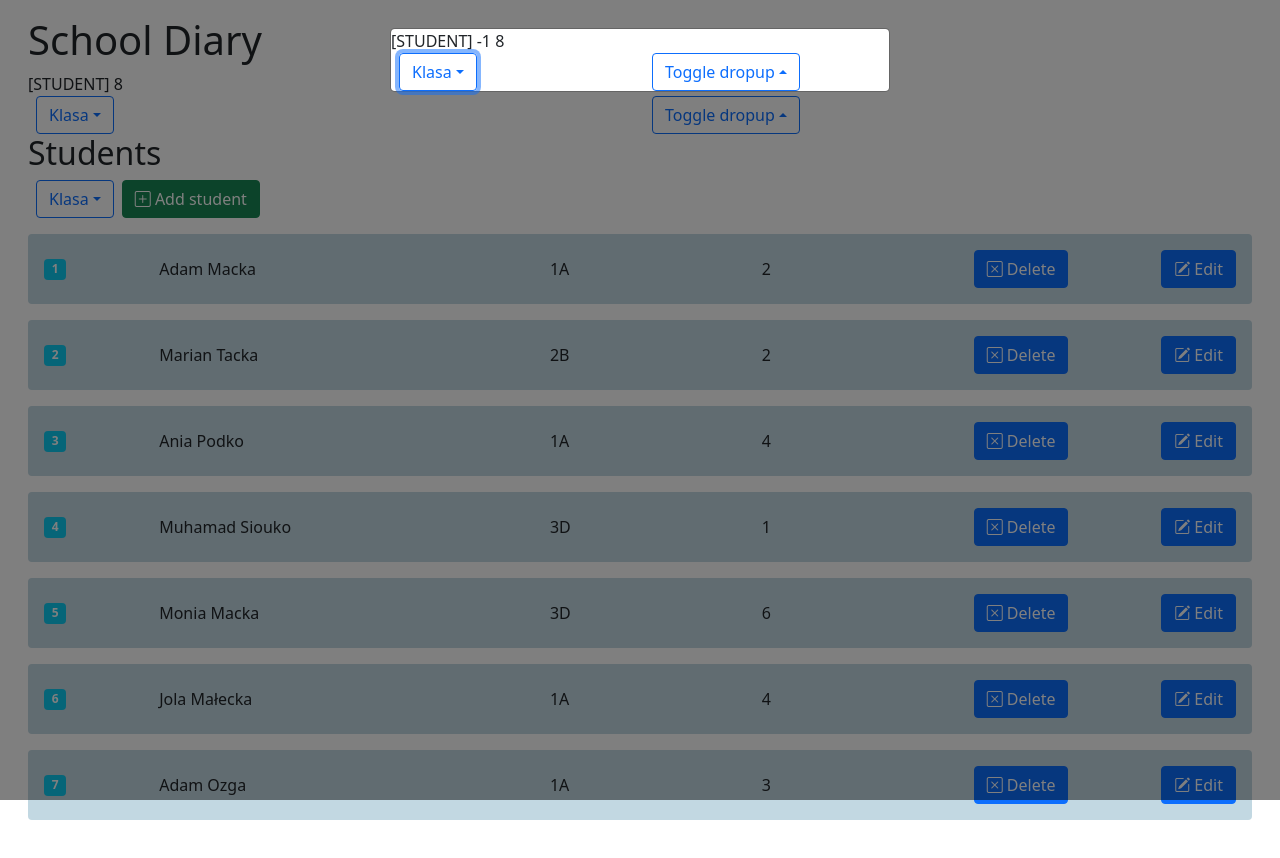
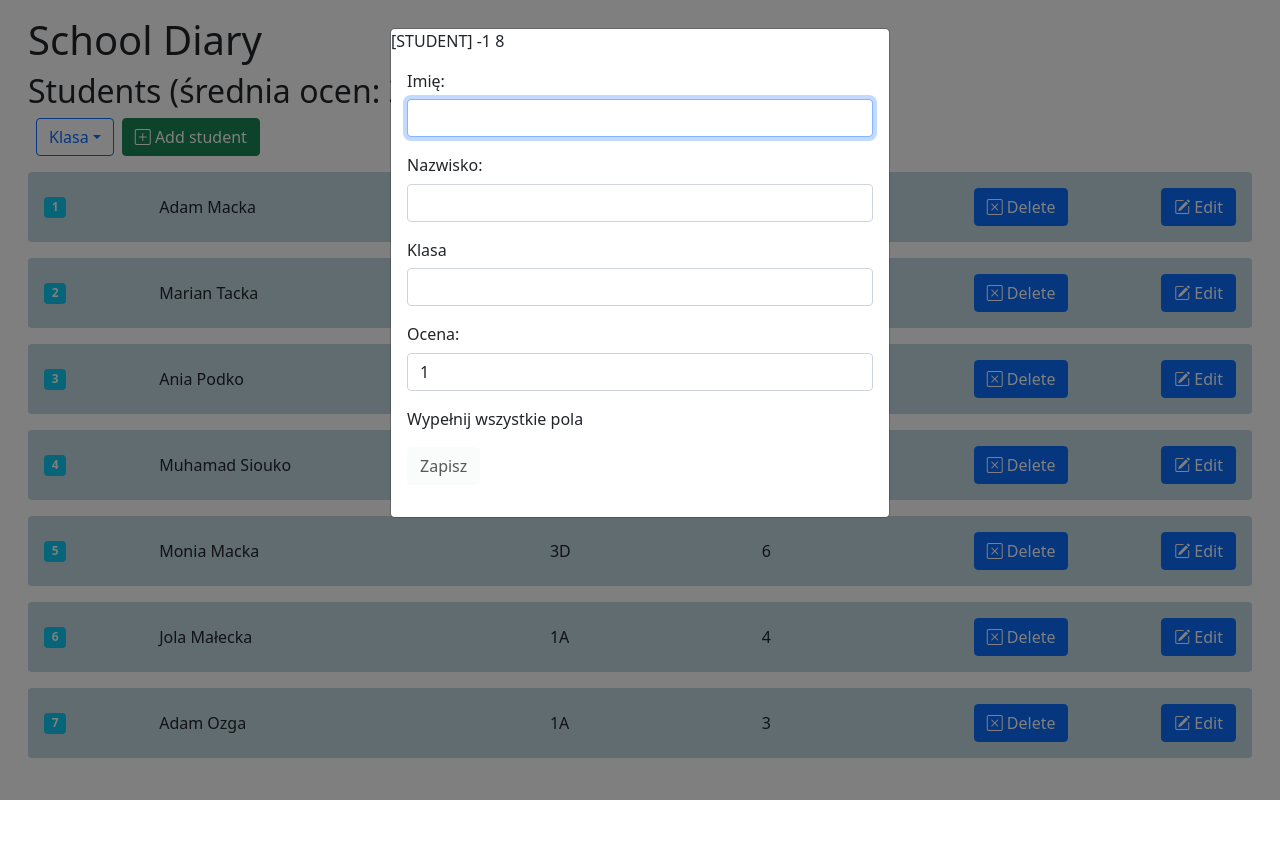
Before and after one commit to gmush/angular-ivy-xunrj4, an Angular app: page / in a window 1280 px wide. Both pictures are taken after a click on the button "Add student". Shown: the top 858 px of the page. After the commit the page ends 806 px from the top, so only its background shows below. Built offline with nearby package versions, Linux system fonts and the light colour scheme.

Commit message:
8 files modified

```diff
--- a/src/app/app.component.html
+++ b/src/app/app.component.html
@@ -1,5 +1,4 @@
 <div class="container-fluid">
   <h1>{{ name }}</h1>
-  <app-student></app-student>
   <app-students></app-students>
 </div>
--- a/src/app/app.module.ts
+++ b/src/app/app.module.ts
@@ -1,5 +1,6 @@
 import { NgModule } from '@angular/core';
 import { BrowserModule } from '@angular/platform-browser';
+import { ReactiveFormsModule } from '@angular/forms';
 import { FormsModule } from '@angular/forms';
 
 import { AppComponent } from './app.component';
@@ -9,7 +10,7 @@ import { StudentsComponent } from './students/students.component';
 import { NgbModule } from '@ng-bootstrap/ng-bootstrap';
 
 @NgModule({
-  imports: [BrowserModule, FormsModule, NgbModule],
+  imports: [BrowserModule, FormsModule, NgbModule, ReactiveFormsModule],
   declarations: [AppComponent, StudentComponent, StudentsComponent],
   bootstrap: [AppComponent]
 })
--- a/src/app/services/student.service.ts
+++ b/src/app/services/student.service.ts
@@ -39,4 +39,13 @@ export class StudentService {
   deleteStudent(id: number) {}
 
   updateStudent(student: Student) {}
+
+  getAverageGrade() {
+    const sum = this.students.reduce((a, b) => a + b.grade, 0);
+    const avg = sum / this.students.length || 0;
+    return avg;
+    // this.students.map(function(o) {
+    //   return o.grade;
+    // })
+  }
 }
--- a/src/app/student/student.component.html
+++ b/src/app/student/student.component.html
@@ -1,5 +1,5 @@
 [STUDENT] {{ id }} {{ currentId }}
-<div *ngIf="student">
+<div *ngIf="student" class="container">
   <h2>{{student.name | uppercase}} Details</h2>
   <div><span>id: </span>{{student.id}}</div>
   <div>
@@ -9,30 +9,35 @@
   <button (click)="close()">go back</button>
   <button (click)="update()">save</button>
 </div>
-<div *ngIf="!student">
-  <div class="row">
-    <div class="col">
-      <div ngbDropdown class="d-inline-block">
-        <button class="btn btn-outline-primary mx-2" id="dropdownBasic1" ngbDropdownToggle>Klasa</button>
-        <div ngbDropdownMenu aria-labelledby="dropdownBasic1">
-          <button ngbDropdownItem>WSZYSTKIE</button>
-          <button ngbDropdownItem>1A</button>
-          <button ngbDropdownItem>2B</button>
-          <button ngbDropdownItem>3D</button>
-
-        </div>
-      </div>
+<div *ngIf="!student" class="container">
+  <form [formGroup]="studentForm" (ngSubmit)="onSubmit()">
+    <div class="form-group">
+      <label for="name">Imię: </label>
+      <input id="name" class="form-control" type="text" formControlName="name">
     </div>
 
-    <div class="col text-right">
-      <div ngbDropdown placement="top-right" class="d-inline-block">
-        <button class="btn btn-outline-primary" id="dropdownBasic2" ngbDropdownToggle>Toggle dropup</button>
-        <div ngbDropdownMenu aria-labelledby="dropdownBasic2">
-          <button ngbDropdownItem>Action - 1</button>
-          <button ngbDropdownItem>Another Action</button>
-          <button ngbDropdownItem>Something else is here</button>
-        </div>
-      </div>
+    <div class="form-group">
+      <label for="surname">Nazwisko: </label>
+      <input id="surname" class="form-control" type="text" formControlName="surname">
     </div>
-  </div>
+
+
+
+    <div class="form-group">
+      <label for="exampleFormControlSelect1">Klasa</label>
+      <select class="form-control" id="class" formControlName="class">
+      <option>1A</option>
+      <option>2B</option>
+      <option>3D</option>
+    </select>
+    </div>
+
+    <div class="form-group">
+      <label for="grade">Ocena: </label>
+      <input  class="form-control" id="grade"type="text" formControlName="grade">
+    </div>
+
+    <p>Wypełnij wszystkie pola</p>
+    <button class="btn" [ngClass]="{'btn-light': !studentForm.valid, 'btn-success': studentForm.valid}" type="submit" [disabled]="!studentForm.valid">Zapisz</button>
+  </form>
 </div>
--- a/src/app/student/student.component.scss
+++ b/src/app/student/student.component.scss
@@ -0,0 +1,11 @@
+.form-group {
+  margin-bottom: 1em;
+}
+.container {
+  padding: 1em;
+}
+
+label {
+  display: inline-block;
+  margin-bottom: 0.4em;
+}
--- a/src/app/student/student.component.ts
+++ b/src/app/student/student.component.ts
@@ -1,6 +1,6 @@
 import { Component, Input, OnInit } from '@angular/core';
-import { ActivatedRoute } from '@angular/router';
-import { Location } from '@angular/common';
+import { FormBuilder } from '@angular/forms';
+import { Validators } from '@angular/forms';
 
 import { Student } from '../interfaces/student';
 import { StudentService } from '../services/student.service';
@@ -16,7 +16,17 @@ export class StudentComponent implements OnInit {
 
   currentId = 0;
 
-  constructor(private studentService: StudentService) {}
+  studentForm = this.fb.group({
+    name: ['', Validators.required],
+    surname: ['', Validators.required],
+    class: ['', Validators.required],
+    grade: [1, Validators.required]
+  });
+
+  constructor(
+    private studentService: StudentService,
+    private fb: FormBuilder
+  ) {}
 
   ngOnInit(): void {
     this.getStudent();
@@ -43,5 +53,10 @@ export class StudentComponent implements OnInit {
     });
   }
 
+  onSubmit() {
+    // TODO: Use EventEmitter with form value
+    console.warn(this.studentForm.value);
+  }
+
   close() {}
 }
--- a/src/app/students/students.component.html
+++ b/src/app/students/students.component.html
@@ -1,4 +1,4 @@
-<h2>Students</h2>
+<h2>Students (średnia ocen: {{averageGrade | number : '0.1-2'}})</h2>
 
 <div ngbDropdown class="d-inline-block">
   <button class="btn btn-outline-primary mx-2" id="dropdownBasic1" ngbDropdownToggle>Klasa</button>
--- a/src/app/students/students.component.ts
+++ b/src/app/students/students.component.ts
@@ -12,6 +12,7 @@ import { StudentComponent } from '../student/student.component';
 })
 export class StudentsComponent implements OnInit {
   students: Student[] = [];
+  averageGrade = 0;
 
   constructor(
     private studentService: StudentService,
@@ -24,6 +25,7 @@ export class StudentsComponent implements OnInit {
 
   getStudents(): void {
     this.students = this.studentService.getStudents();
+    this.averageGrade = this.studentService.getAverageGrade();
   }
 
   add(): void {
```
